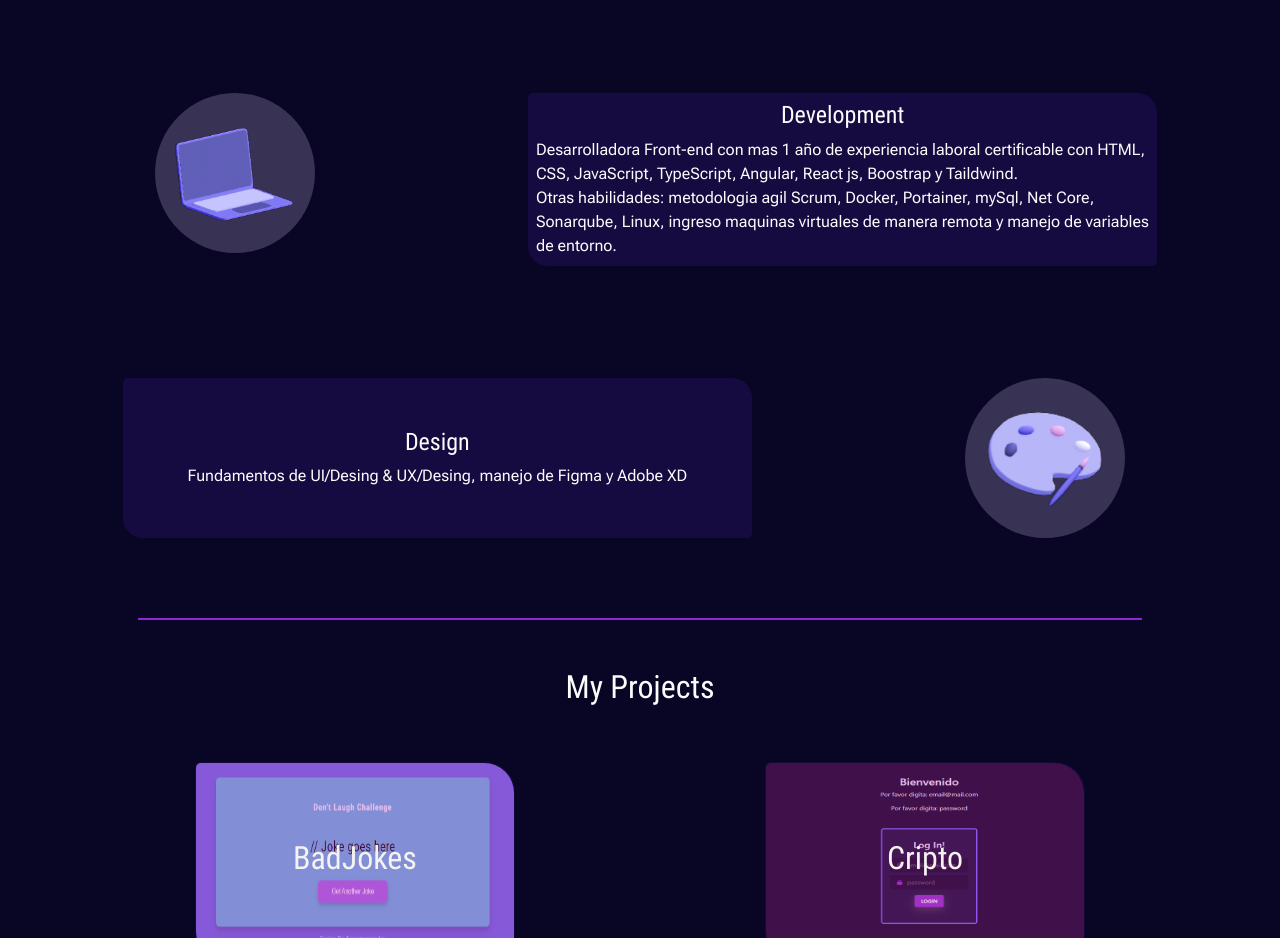
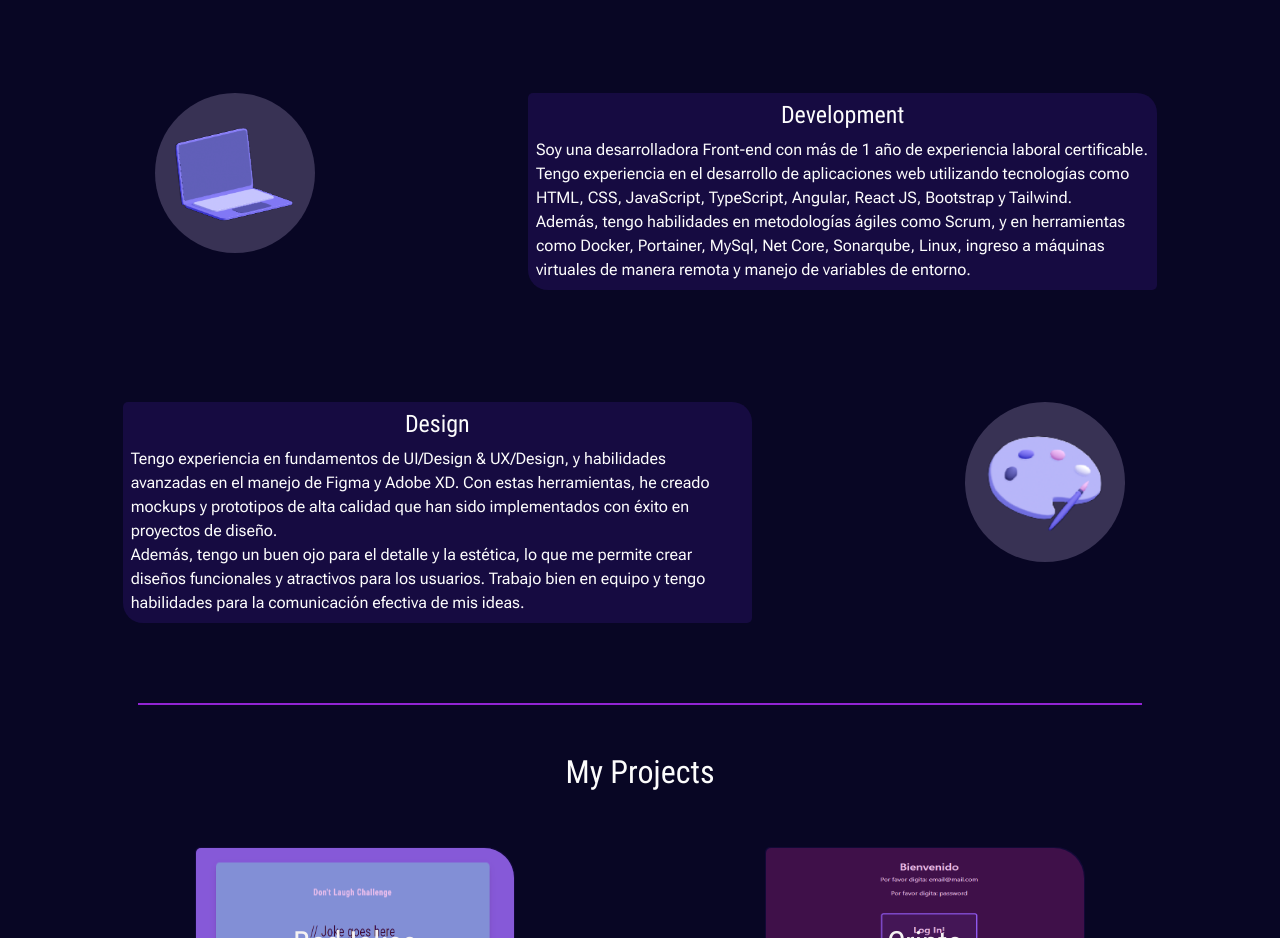
Before and after one commit to valemorenodev/valen-moreno.dev, a React (Vite) app: page / in a window 1280 px wide. Shown: the part 1040-1978 px from the top of the page. Built offline with nearby package versions, Linux system fonts and the light colour scheme.

Commit message:
Update skills

```diff
--- a/src/components/skills.jsx
+++ b/src/components/skills.jsx
@@ -2,7 +2,6 @@ import React from 'react';
 import { Container, Row, Image, Col } from 'react-bootstrap';
 import Laptop from '../assets/Laptop.png'
 import Palette from '../assets/Palette.png'
-import Carrusel from './carrusel';
 
 const Skills = () => {
   return (
@@ -29,8 +28,8 @@ const Skills = () => {
         <Col className='col-lg-8 col-md-8 col-sm-12 col-xs-12 my-4 d-flex flex-col justify-content-center' >
           <div className='skillSection'>
             <h4>Development</h4>
-            <span>Desarrolladora Front-end con mas 1 año de experiencia laboral certificable con HTML, CSS, JavaScript, TypeScript, Angular, React js, Boostrap y Taildwind.</span>
-            <span>Otras habilidades: metodologia agil Scrum, Docker, Portainer, mySql, Net Core, Sonarqube, Linux, ingreso maquinas virtuales de manera remota y manejo de variables de entorno.</span>
+            <span>Soy una desarrolladora Front-end con más de 1 año de experiencia laboral certificable. Tengo experiencia en el desarrollo de aplicaciones web utilizando tecnologías como HTML, CSS, JavaScript, TypeScript, Angular, React JS, Bootstrap y Tailwind.</span>
+            <span>Además, tengo habilidades en metodologías ágiles como Scrum, y en herramientas como Docker, Portainer, MySql, Net Core, Sonarqube, Linux, ingreso a máquinas virtuales de manera remota y manejo de variables de entorno.</span>
           </div>
         </Col>
       </Row>
@@ -38,7 +37,8 @@ const Skills = () => {
         <div className='col-lg-8 col-md-8 col-sm-12 col-xs-12 my-4 d-flex flex-col justify-content-center' >
           <div className='skillSection'>
             <h4>Design</h4>
-            <span>Fundamentos de UI/Desing & UX/Desing, manejo de Figma y Adobe XD</span>
+            <span>Tengo experiencia en fundamentos de UI/Design & UX/Design, y habilidades avanzadas en el manejo de Figma y Adobe XD. Con estas herramientas, he creado mockups y prototipos de alta calidad que han sido implementados con éxito en proyectos de diseño.</span>
+            <span>Además, tengo un buen ojo para el detalle y la estética, lo que me permite crear diseños funcionales y atractivos para los usuarios. Trabajo bien en equipo y tengo habilidades para la comunicación efectiva de mis ideas.</span>
           </div>
         </div>
         <div className='col-lg-4 col-md-4 col-sm-12 col-xs-12 my-4 d-flex flex-col justify-content-center' >
```
